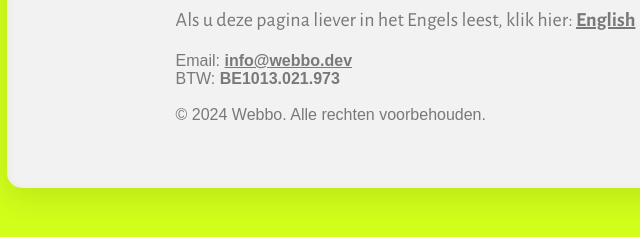
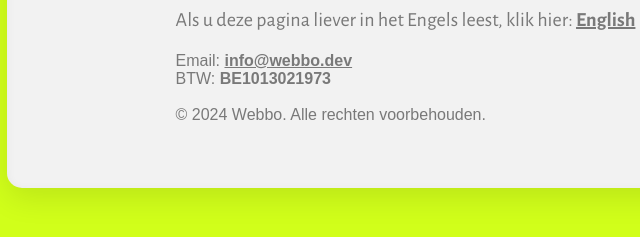
Before and after one commit to Th1b0/webbo, a plain HTML site: page nl/index.html in a window 1280 px wide. Shown: the part 485-722 px from the top of the page, 151-791 px from the left. Drawn offline with nearby package versions, Linux system fonts and the light colour scheme.

Commit message:
Update index.html

```diff
--- a/nl/index.html
+++ b/nl/index.html
@@ -71,7 +71,7 @@
         <div class="footer">
             Email: <a href="mailto:info@webbo.dev">info@webbo.dev</a>
             <br>
-            BTW: <span>BE1013.021.973</span>
+            BTW: <span>BE1013021973</span>
             <br><br>
             &copy; 2024 Webbo. Alle rechten voorbehouden.
         </div>
```
